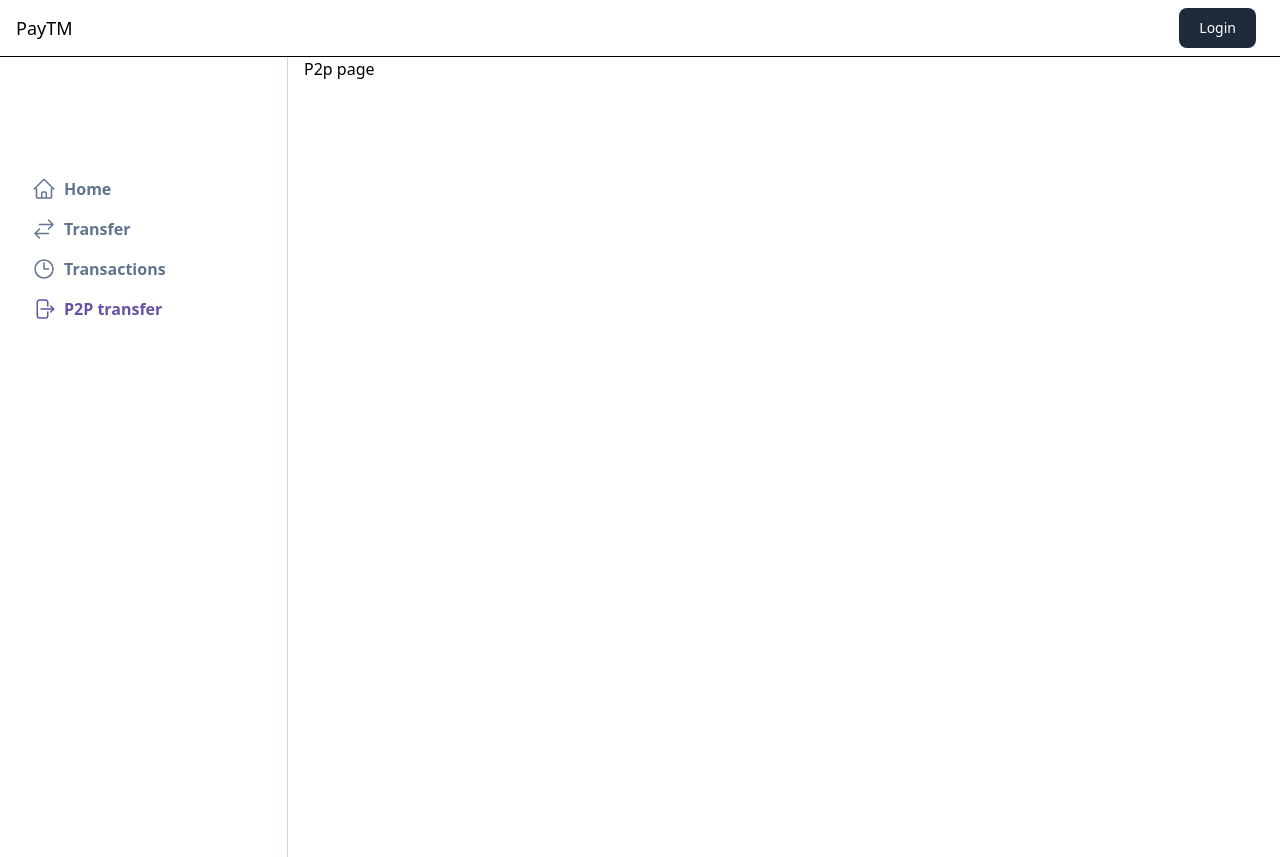
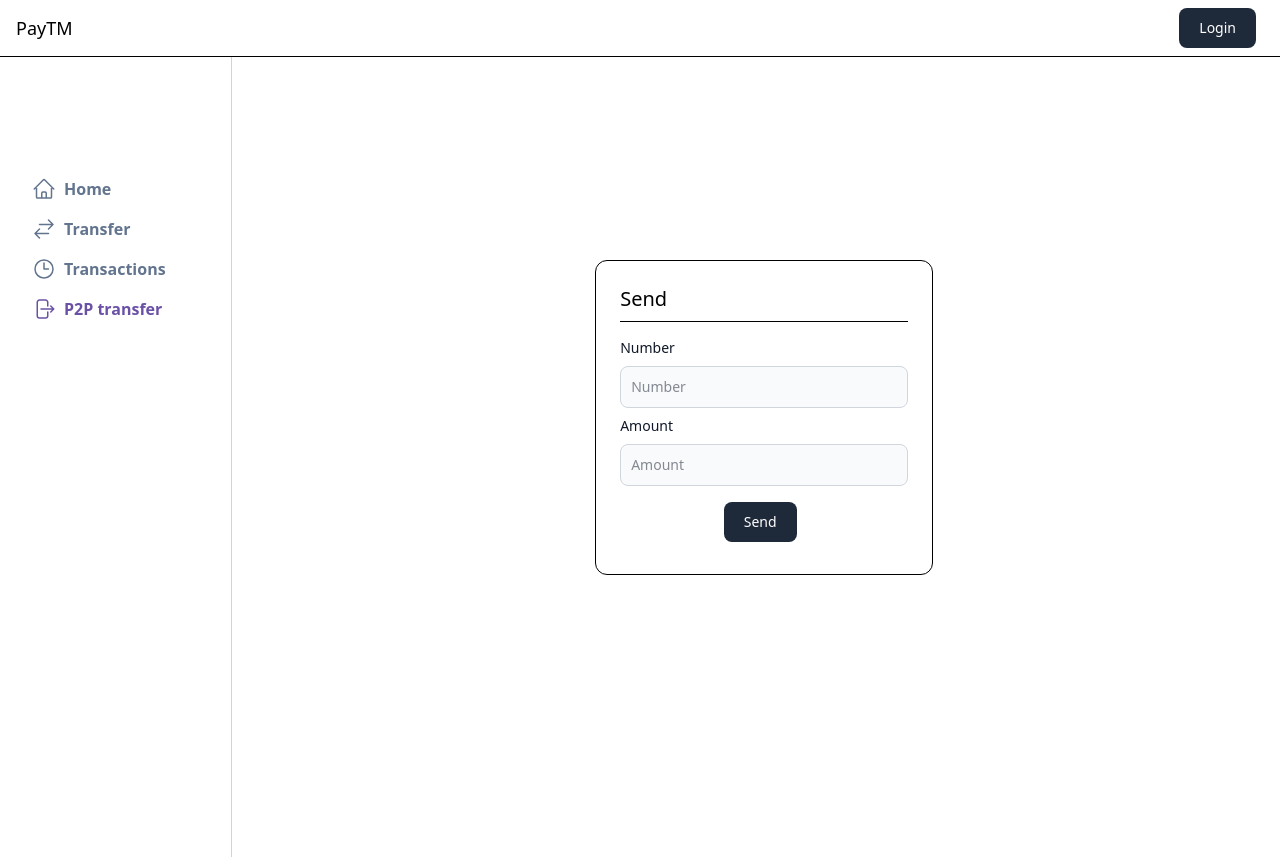
Before and after one commit to itssunnyfunny/Digital-Wallet, a Next.js app in the folder apps/user-app/: page /p2p in a window 1280 px wide. Built offline with nearby package versions, Linux system fonts and the light colour scheme; no server answers.

Commit message:
adding actions for p2p transfer

```diff
--- a/apps/user-app/app/(dashboard)/p2p/page.tsx
+++ b/apps/user-app/app/(dashboard)/p2p/page.tsx
@@ -1,6 +1,7 @@
+import { SendCard } from "../../../components/SendCard";
 
 export default function() {
-    return <div>
-        P2p page
+    return <div className="w-full">
+        <SendCard />
     </div>
 }
--- /dev/null
+++ b/apps/user-app/app/lib/actions/p2pTransfer.tsx
@@ -0,0 +1,43 @@
+"use server"
+import { getServerSession } from "next-auth";
+import { authOptions } from "../auth";
+import prisma from "@repo/db/client";
+
+export async function p2pTransfer(to: string, amount: number) {
+    const session = await getServerSession(authOptions);
+    const from = session?.user?.id;
+    if (!from) {
+        return {
+            message: "Error while sending"
+        }
+    }
+    const toUser = await prisma.user.findFirst({
+        where: {
+            number: to
+        }
+    });
+
+    if (!toUser) {
+        return {
+            message: "User not found"
+        }
+    }
+    await prisma.$transaction(async (tx) => {
+        const fromBalance = await tx.balance.findUnique({
+            where: { userId: Number(from) },
+          });
+          if (!fromBalance || fromBalance.amount < amount) {
+            throw new Error('Insufficient funds');
+          }
+
+          await tx.balance.update({
+            where: { userId: Number(from) },
+            data: { amount: { decrement: amount } },
+          });
+
+          await tx.balance.update({
+            where: { userId: toUser.id },
+            data: { amount: { increment: amount } },
+          });
+    });
+}
--- a/apps/user-app/components/SendCard.tsx
+++ b/apps/user-app/components/SendCard.tsx
@@ -4,6 +4,7 @@ import { Card } from "@repo/ui/card";
 import { Center } from "@repo/ui/center";
 import { TextInput } from "@repo/ui/textinput";
 import { useState } from "react";
+import { p2pTransfer } from "../app/lib/actions/p2pTransfer";
 
 export function SendCard() {
     const [number, setNumber] = useState("");
@@ -20,8 +21,8 @@ export function SendCard() {
                         setAmount(value)
                     }} />
                     <div className="pt-4 flex justify-center">
-                        <Button onClick={() => {
-
+                        <Button onClick={async() => {
+                                await p2pTransfer(number, Number(amount) *100)
                         }}>Send</Button>
                     </div>
                 </div>
```
